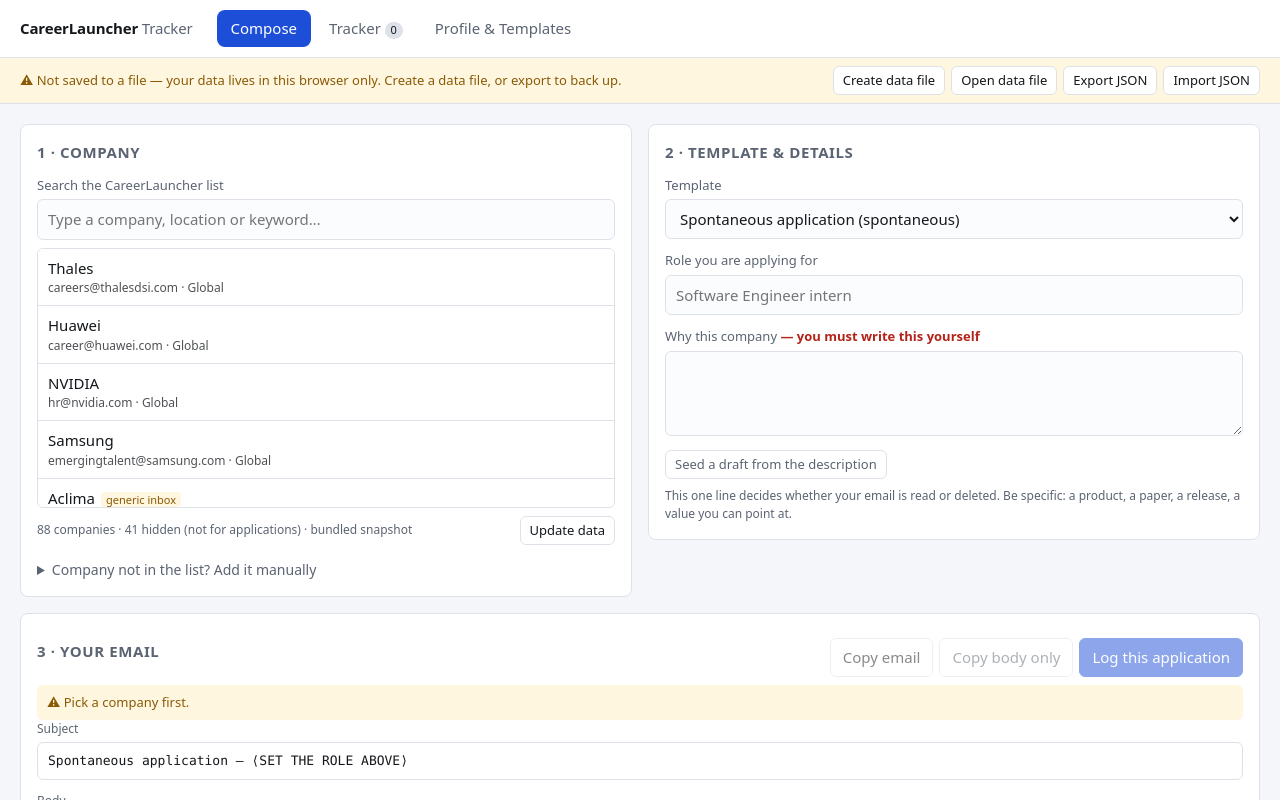
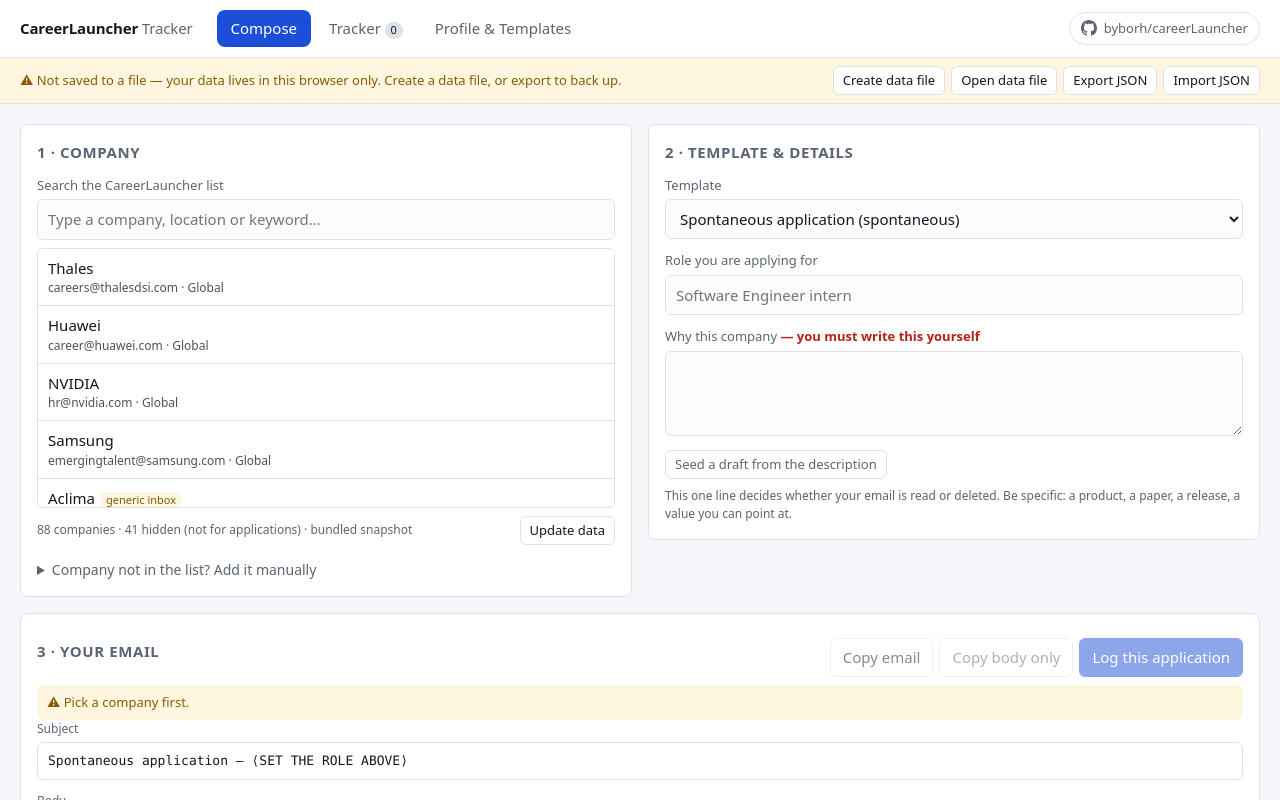
Before and after one commit to byborh/careerLauncher, a plain HTML site: page app/index.html in a window 1280 px wide. Shown: the top 800 px of the page. Drawn offline with Linux system fonts and the light colour scheme.

Commit message:
✨ add github link

```diff
--- a/app/index.html
+++ b/app/index.html
@@ -16,6 +16,13 @@
     <button class="tab" data-screen="tracker">Tracker <span class="pill" id="tabCount">0</span></button>
     <button class="tab" data-screen="profile">Profile &amp; Templates</button>
   </nav>
+  <a class="repo-link" href="https://github.com/byborh/careerLauncher" target="_blank" rel="noopener noreferrer"
+     title="CareerLauncher — the open dataset this app is built on">
+    <svg viewBox="0 0 16 16" width="16" height="16" aria-hidden="true" fill="currentColor">
+      <path d="M8 0C3.58 0 0 3.58 0 8c0 3.54 2.29 6.53 5.47 7.59.4.07.55-.17.55-.38 0-.19-.01-.82-.01-1.49-2.01.37-2.53-.49-2.69-.94-.09-.23-.48-.94-.82-1.13-.28-.15-.68-.52-.01-.53.63-.01 1.08.58 1.23.82.72 1.21 1.87.87 2.33.66.07-.52.28-.87.51-1.07-1.78-.2-3.64-.89-3.64-3.95 0-.87.31-1.59.82-2.15-.08-.2-.36-1.02.08-2.12 0 0 .67-.21 2.2.82.64-.18 1.32-.27 2-.27s1.36.09 2 .27c1.53-1.04 2.2-.82 2.2-.82.44 1.1.16 1.92.08 2.12.51.56.82 1.27.82 2.15 0 3.07-1.87 3.75-3.65 3.95.29.25.54.73.54 1.48 0 1.07-.01 1.93-.01 2.2 0 .21.15.46.55.38A8.01 8.01 0 0 0 16 8c0-4.42-3.58-8-8-8Z"/>
+    </svg>
+    <span>byborh/careerLauncher</span>
+  </a>
 </header>
 
 <div class="storagebar" id="storageBar">
--- a/app/styles.css
+++ b/app/styles.css
@@ -51,6 +51,18 @@
 }
 .tab:hover { background: var(--bg); color: var(--ink); }
 .tab.is-active { background: var(--accent); color: var(--accent-ink); }
+
+/* Credit where it's due: the dataset this whole app stands on. */
+.repo-link {
+  margin-left: auto;
+  display: inline-flex; align-items: center; gap: 7px;
+  padding: 6px 11px;
+  border: 1px solid var(--line); border-radius: 999px;
+  color: var(--muted); text-decoration: none; font-size: 13px;
+}
+.repo-link:hover { color: var(--ink); border-color: var(--accent); background: var(--bg); }
+.repo-link svg { flex: none; }
+@media (max-width: 620px) { .repo-link span { display: none; } }
 
 .storagebar {
   display: flex; align-items: center; justify-content: space-between; gap: 12px;
```
Also changed, not shown: app/README.md.
